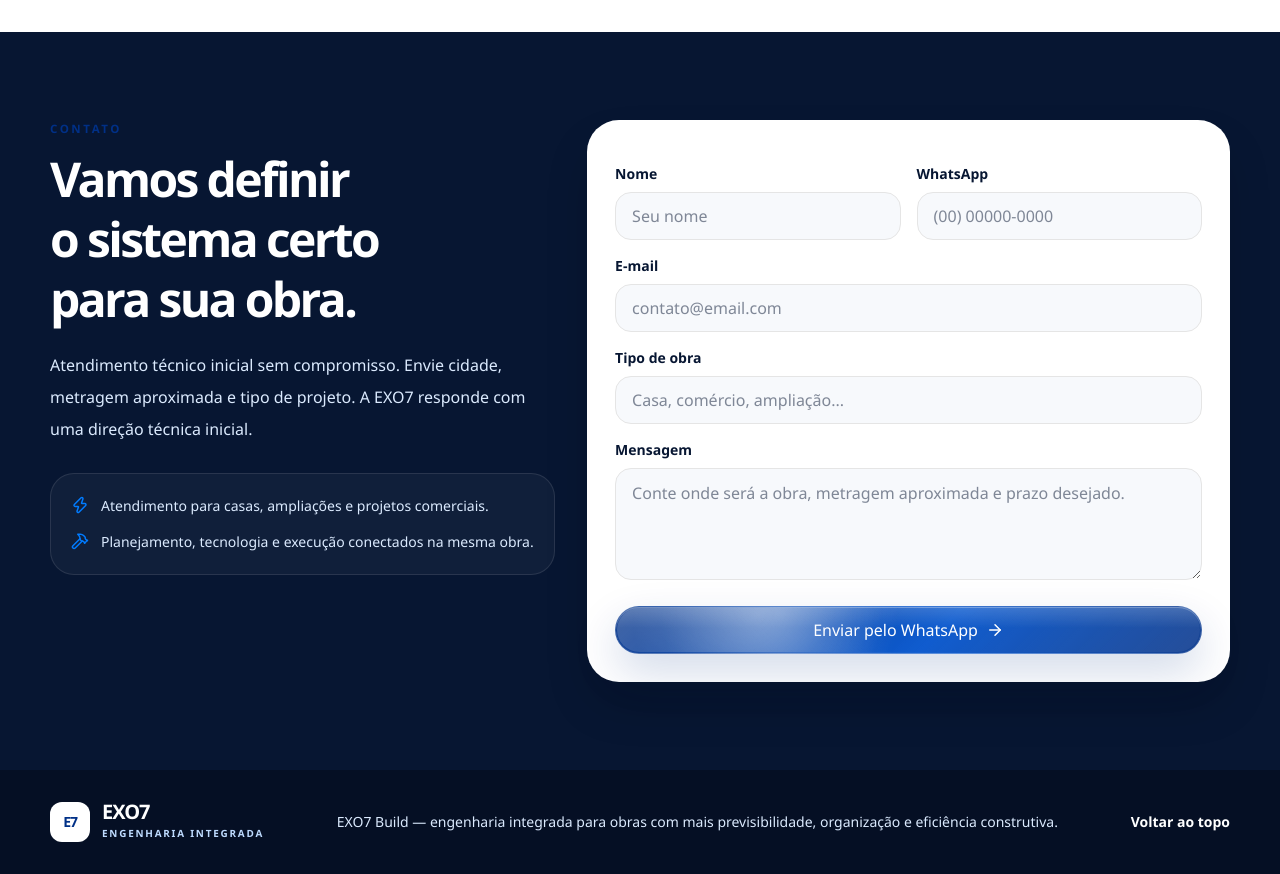
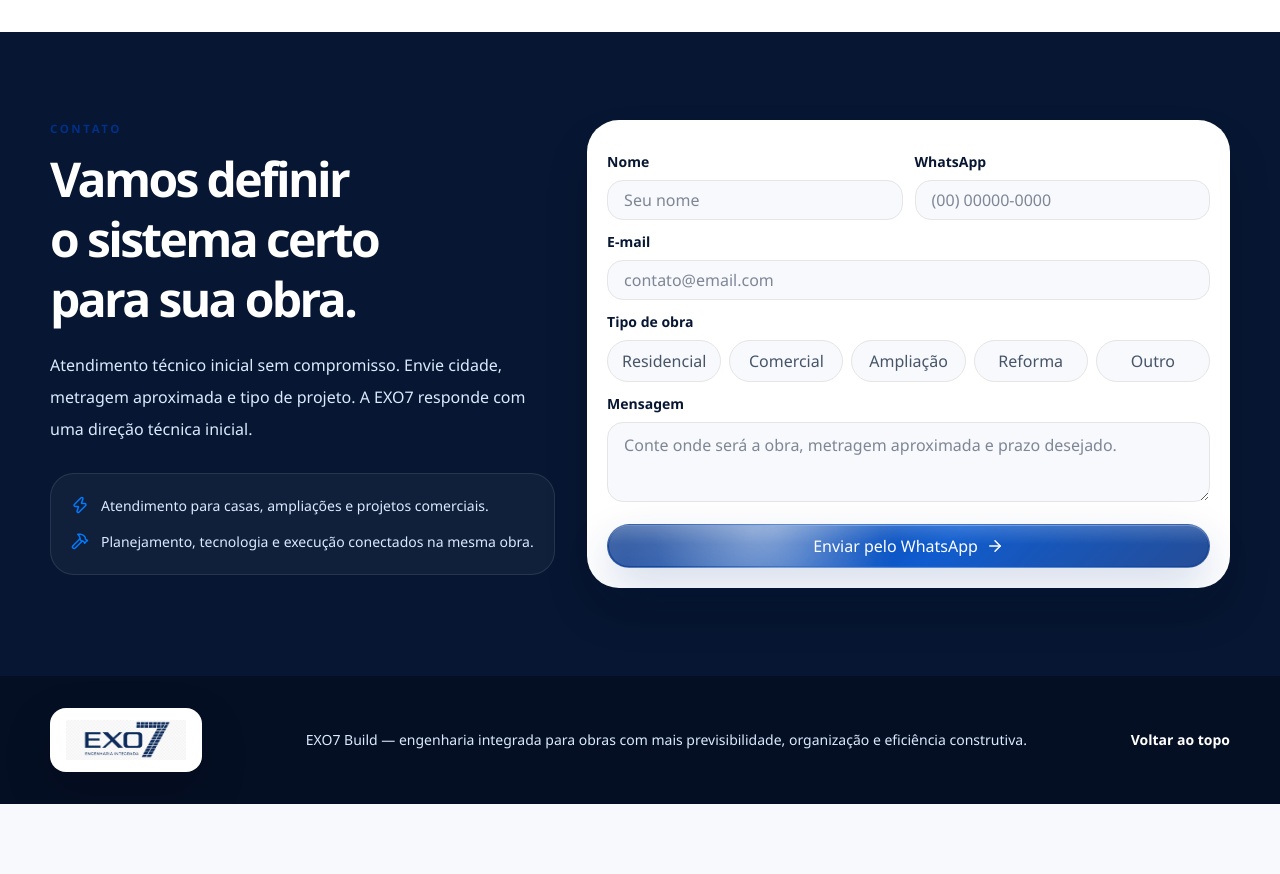
Before and after one commit to AGENCIAVCD/exo7, a Next.js app: page / in a window 1280 px wide. Shown: the part 4840-5714 px from the top of the page. After the commit the page ends 5644 px from the top, so only its background shows below. Built offline with nearby package versions, Linux system fonts and the light colour scheme.

Commit message:
Fix branding assets and compact contact form

```diff
--- a/app/page.tsx
+++ b/app/page.tsx
@@ -347,14 +347,15 @@ export default function Home() {
 
       <footer className="bg-[#050f24] py-8 text-white">
         <div className="section-shell flex flex-col gap-5 md:flex-row md:items-center md:justify-between">
-          <div className="inline-flex items-center gap-3">
-            <span className="grid size-10 place-items-center rounded-xl bg-white text-sm font-black tracking-[-0.08em] text-exo-blue-900">
-              E7
-            </span>
-            <div>
-              <p className="font-display text-xl font-black leading-none tracking-[-0.05em] text-white">EXO7</p>
-              <p className="mt-1 text-[0.62rem] font-bold uppercase tracking-[0.18em] text-blue-200">Engenharia Integrada</p>
-            </div>
+          <div className="inline-flex w-fit items-center rounded-2xl bg-white px-4 py-3 shadow-[0_18px_45px_rgba(0,0,0,.22)]">
+            <Image
+              src="/assets/logo/logo-horizontal.png"
+              width={180}
+              height={60}
+              alt="Logo EXO7 Engenharia Integrada"
+              sizes="180px"
+              className="h-10 w-auto object-contain"
+            />
           </div>
           <p className="text-sm leading-6 text-blue-100">
             EXO7 Build — engenharia integrada para obras com mais previsibilidade, organização e eficiência construtiva.
--- a/components/contact-form.tsx
+++ b/components/contact-form.tsx
@@ -10,8 +10,11 @@ const initialForm = {
   phone: "",
   email: "",
   projectType: "",
+  customProjectType: "",
   message: ""
 };
+
+const projectOptions = ["Residencial", "Comercial", "Ampliação", "Reforma", "Outro"];
 
 export function ContactForm() {
   const [form, setForm] = useState(initialForm);
@@ -20,15 +23,24 @@ export function ContactForm() {
     setForm((current) => ({ ...current, [field]: value }));
   }
 
+  function selectProjectType(value: string) {
+    setForm((current) => ({
+      ...current,
+      projectType: value,
+      customProjectType: value === "Outro" ? current.customProjectType : ""
+    }));
+  }
+
   function handleSubmit(event: FormEvent<HTMLFormElement>) {
     event.preventDefault();
+    const projectType = form.projectType === "Outro" ? form.customProjectType : form.projectType;
 
     const lines = [
       "Olá, quero planejar uma obra com a EXO7.",
       form.name ? `Nome: ${form.name}` : "",
       form.phone ? `WhatsApp: ${form.phone}` : "",
       form.email ? `E-mail: ${form.email}` : "",
-      form.projectType ? `Tipo de obra: ${form.projectType}` : "",
+      projectType ? `Tipo de obra: ${projectType}` : "",
       form.message ? `Mensagem: ${form.message}` : ""
     ].filter(Boolean);
 
@@ -36,17 +48,47 @@ export function ContactForm() {
   }
 
   return (
-    <form onSubmit={handleSubmit} className="rounded-[2rem] bg-white p-5 text-exo-ink shadow-2xl md:p-7">
-      <div className="grid gap-4 sm:grid-cols-2">
+    <form onSubmit={handleSubmit} className="rounded-[2rem] bg-white p-4 text-exo-ink shadow-2xl md:p-5">
+      <div className="grid gap-3 sm:grid-cols-2">
         <Field label="Nome" value={form.name} placeholder="Seu nome" onChange={(value) => updateField("name", value)} />
         <Field label="WhatsApp" value={form.phone} placeholder="(00) 00000-0000" onChange={(value) => updateField("phone", value)} />
       </div>
       <Field label="E-mail" value={form.email} placeholder="contato@email.com" type="email" onChange={(value) => updateField("email", value)} />
-      <Field label="Tipo de obra" value={form.projectType} placeholder="Casa, comércio, ampliação..." onChange={(value) => updateField("projectType", value)} />
-      <label className="mt-4 block">
+      <div className="mt-3">
+        <span className="mb-2 block text-sm font-bold text-exo-ink">Tipo de obra</span>
+        <div className="grid grid-cols-2 gap-2 sm:grid-cols-5">
+          {projectOptions.map((option) => {
+            const isSelected = form.projectType === option;
+
+            return (
+              <button
+                key={option}
+                type="button"
+                className={`focus-ring rounded-full border px-3 py-2 text-xs font-extrabold transition ${
+                  isSelected
+                    ? "border-exo-blue-900 bg-exo-blue-900 text-white shadow-[0_12px_28px_rgba(0,48,135,.18)]"
+                    : "border-neutral-200 bg-exo-page text-exo-muted hover:border-exo-blue-500 hover:bg-white hover:text-exo-blue-900"
+                }`}
+                onClick={() => selectProjectType(option)}
+              >
+                {option}
+              </button>
+            );
+          })}
+        </div>
+      </div>
+      {form.projectType === "Outro" ? (
+        <Field
+          label="Descreva o tipo de obra"
+          value={form.customProjectType}
+          placeholder="Ex: retrofit, galpão, obra corporativa..."
+          onChange={(value) => updateField("customProjectType", value)}
+        />
+      ) : null}
+      <label className="mt-3 block">
         <span className="mb-2 block text-sm font-bold text-exo-ink">Mensagem</span>
         <textarea
-          className="focus-ring min-h-28 w-full rounded-2xl border border-neutral-200 bg-exo-page px-4 py-3 text-base text-exo-ink outline-none transition focus:border-exo-blue-500 focus:bg-white"
+          className="focus-ring min-h-20 w-full rounded-2xl border border-neutral-200 bg-exo-page px-4 py-2.5 text-sm text-exo-ink outline-none transition focus:border-exo-blue-500 focus:bg-white"
           placeholder="Conte onde será a obra, metragem aproximada e prazo desejado."
           value={form.message}
           onChange={(event) => updateField("message", event.target.value)}
@@ -54,7 +96,7 @@ export function ContactForm() {
       </label>
       <button
         type="submit"
-        className="premium-button premium-button-blue focus-ring mt-5 inline-flex min-h-12 w-full items-center justify-center gap-2 rounded-full px-6 text-sm font-extrabold text-white"
+        className="premium-button premium-button-blue focus-ring mt-4 inline-flex min-h-11 w-full items-center justify-center gap-2 rounded-full px-6 text-sm font-extrabold text-white"
         style={{ color: "#ffffff" }}
       >
         <span className="relative z-10 inline-flex items-center justify-center gap-2">
@@ -79,11 +121,11 @@ function Field({
   type?: string;
 }) {
   return (
-    <label className="mt-4 block">
+    <label className="mt-3 block">
       <span className="mb-2 block text-sm font-bold text-exo-ink">{label}</span>
       <input
         type={type}
-        className="focus-ring h-12 w-full rounded-2xl border border-neutral-200 bg-exo-page px-4 text-base text-exo-ink outline-none transition focus:border-exo-blue-500 focus:bg-white"
+        className="focus-ring h-10 w-full rounded-2xl border border-neutral-200 bg-exo-page px-4 text-sm text-exo-ink outline-none transition focus:border-exo-blue-500 focus:bg-white"
         placeholder={placeholder}
         value={value}
         onChange={(event) => onChange(event.target.value)}
```
Also changed, not shown: app/icon.png (added).
